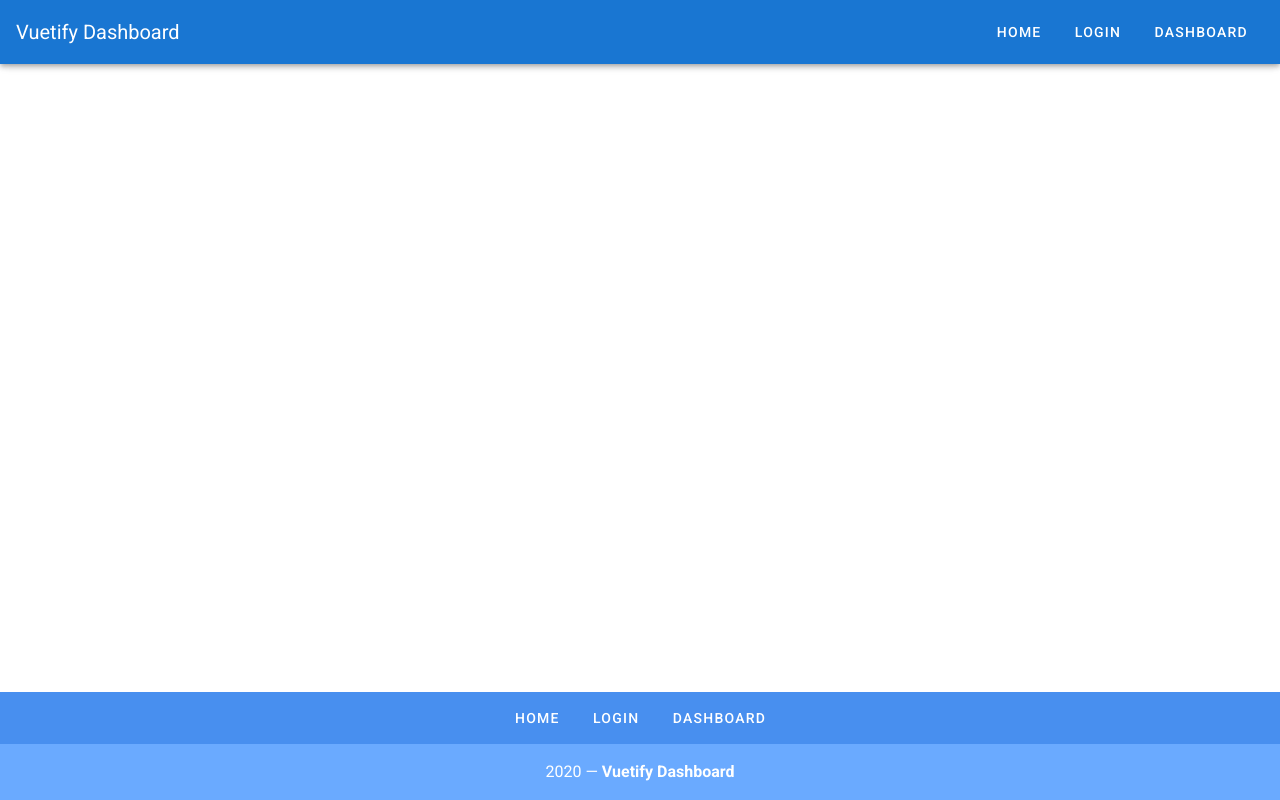
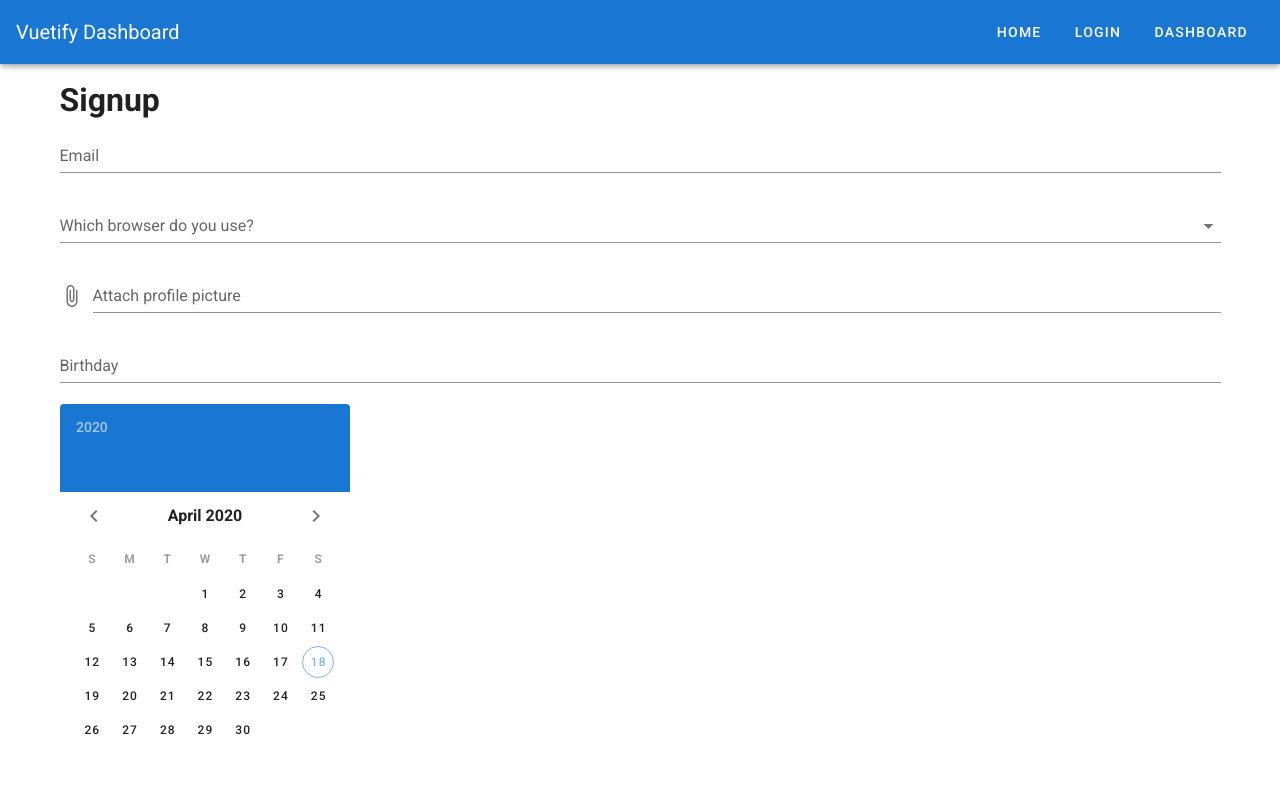
Before and after one commit to laics1984/vuetify-dashboard, a Vue app: page /signup in a window 1280 px wide. Shown: the top 800 px of the page. Built offline with nearby package versions, Linux system fonts and the light colour scheme.

Commit message:
form components

```diff
--- a/src/router/index.js
+++ b/src/router/index.js
@@ -31,6 +31,11 @@
       path: '/dashboard',
       name: 'dashboard',
       component: () => import('../views/Dashboard.vue')
+    },
+    {
+      path: '/signup',
+      name: 'signup',
+      component: () => import('../views/Signup.vue')
     }
   ]
 })
--- /dev/null
+++ b/src/views/Signup.vue
@@ -0,0 +1,34 @@
+<template>
+  <v-container>
+    <v-row>
+      <v-col>
+        <h1>Signup</h1>
+        <v-form>
+          <v-text-field label="Email" type="email"></v-text-field>
+          <v-autocomplete
+            label="Which browser do you use?"
+            :items="browsers"
+          ></v-autocomplete>
+          <v-file-input label="Attach profile picture"></v-file-input>
+          <v-text-field
+            v-model="birthday"
+            label="Birthday"
+            readonly
+          ></v-text-field>
+          <v-date-picker v-model="birthday"></v-date-picker>
+          <v-checkbox label="Agree to terms & conditions"></v-checkbox>
+          <v-btn type="submit" color="primary">Submit</v-btn>
+        </v-form>
+      </v-col>
+    </v-row>
+  </v-container>
+</template>
+
+<script>
+export default {
+  data: () => ({
+    birthday: '',
+    browsers: ['Chrome', 'Firefox', 'Safari', 'Edge', 'Brave']
+  })
+}
+</script>
```
Lines whose indentation alone changed are shown as unchanged.
